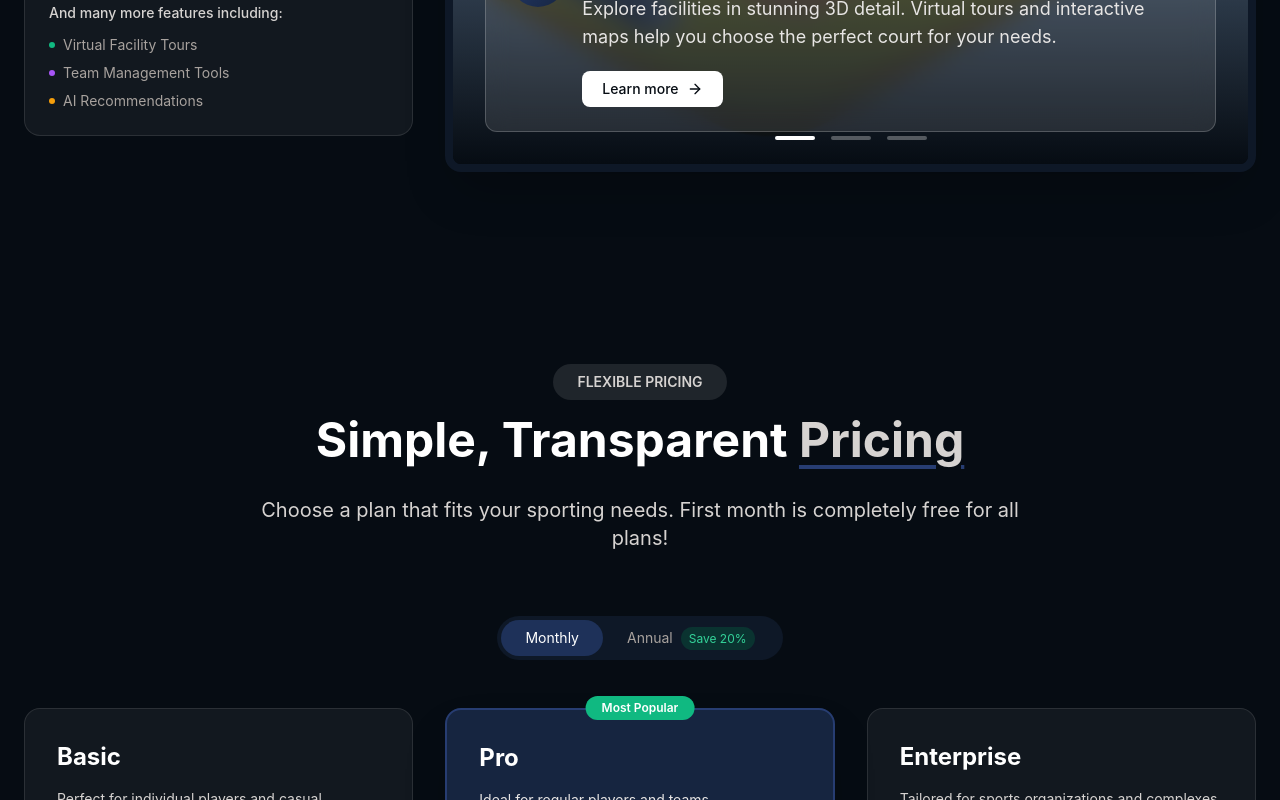
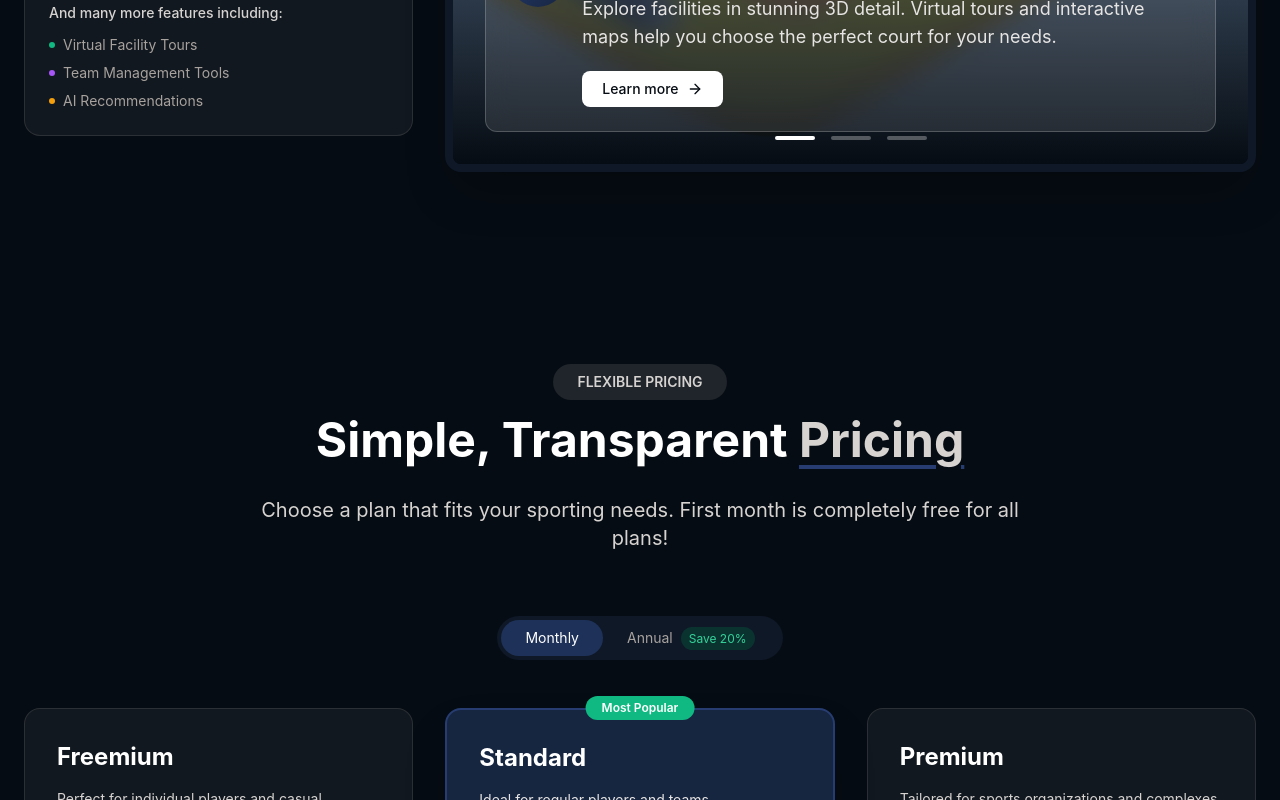
Before and after one commit to niththilan/marketting-page-SDGP, a React (Vite) app: page / in a window 1280 px wide. Shown: the part 11200-12000 px from the top of the page. Built offline with nearby package versions, Linux system fonts and the light colour scheme.

Commit message:
Changes made in pricing plan

```diff
--- a/src/App.tsx
+++ b/src/App.tsx
@@ -1110,22 +1110,22 @@ function App() {
 
   const pricingPlans = [
     {
-      name: 'Basic',
-      price: 999,
+      name: 'Freemium',
+      price: 0,
       description: "Perfect for individual players and casual enthusiasts",
       features: [
-        'Up to 5 bookings per month',
+        '15 hours of facility booking time per month',
         'Basic facility analytics',
         'Email support',
         'Access to standard locations',
       ],
     },
     {
-      name: 'Pro',
-      price: 1999,
+      name: 'Standard',
+      price: 249,
       description: "Ideal for regular players and teams",
       features: [
-        'Unlimited monthly bookings',
+        '70 hours of facility booking time per month',
         'Advanced facility insights',
         'Priority customer support',
         'Group booking features',
@@ -1134,15 +1134,15 @@ function App() {
       recommended: true,
     },
     {
-      name: 'Enterprise',
-      price: 3999,
+      name: 'Premium',
+      price: 499,
       description: "Tailored for sports organizations and complexes",
       features: [
-        'Unlimited custom booking management',
+        '100+ hours of facility booking time per month',
+        'Premium booking slots during peak hours',
         'Dedicated account manager',
         'Custom platform integration',
-        'Advanced reporting',
-        'Premium API access',
+        'Group booking discounts',
       ],
     },
   ];
```
Also changed, not shown: 1 other file (tests, documents, lock files or other folders).
